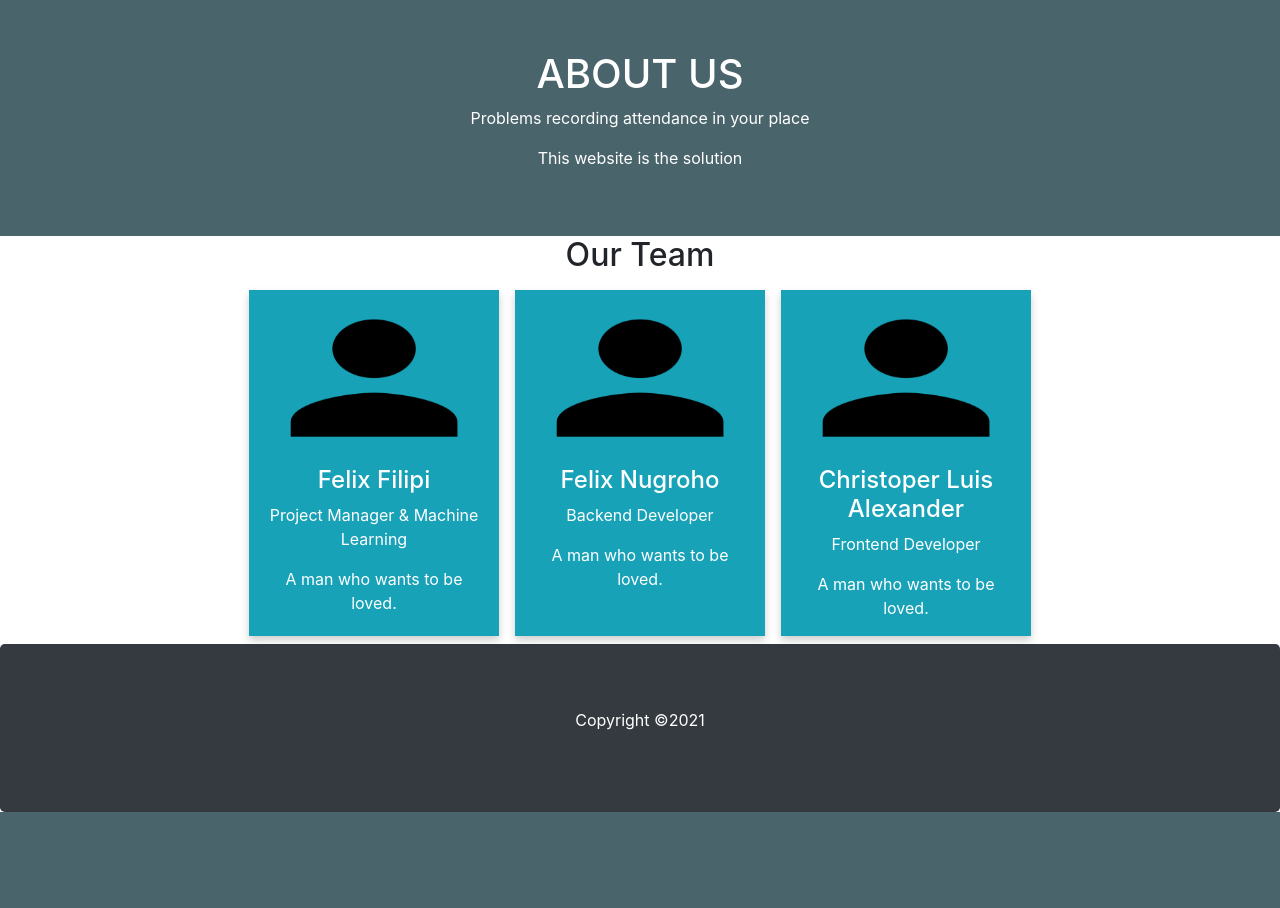
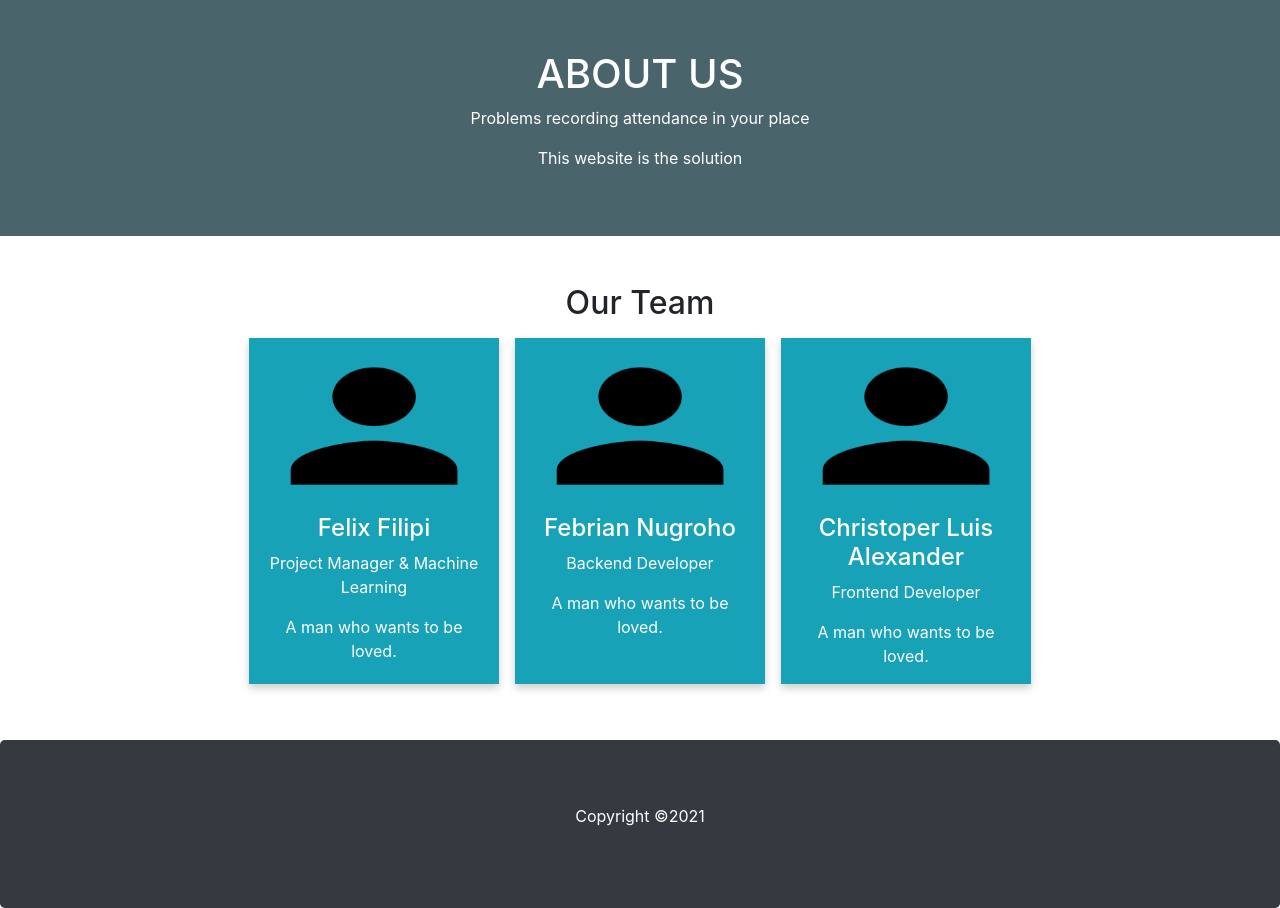
Before and after one commit to felixfilipi/E-eyes, a PHP site: page /frontend/about.php in a window 1280 px wide. Shown: the part 56-964 px from the top of the page. Before the commit the page ends 868 px from the top, so only its background shows below. Run offline with PHP 8.4, Linux system fonts and the light colour scheme.

Commit message:
Update about.php

```diff
--- a/backend/frontend/about.php
+++ b/backend/frontend/about.php
@@ -45,8 +45,8 @@
   <p>This website is the solution</p>
 </div>
 
-<h2 style="text-align:center">Our Team</h2>
-<div class="cards-wrapper">
+<h2 style="text-align:center" class="mt-5">Our Team</h2>
+<div class="cards-wrapper mb-5">
     <div class="card bg-info" style="width: 250px">
       <img src="profile.png" alt="Felix Filipi" style="width:100%">
       <div class="container">
@@ -60,7 +60,7 @@
     <div class="card bg-info" style="width: 250px">
       <img src="profile.png" alt="Febrian Nugroho" style="width:100%">
       <div class="container">
-        <h4>Felix Nugroho</h4>
+        <h4>Febrian Nugroho</h4>
         <p class="title">Backend Developer</p>
         <p>A man who wants to be loved.</p>
       </div>
@@ -74,7 +74,6 @@
         <p>A man who wants to be loved.</p>
       </div>
     </div>
-
 </div>
 
 <div class="jumbotron text-center text-white bg-dark" style="margin-bottom:0">
```
